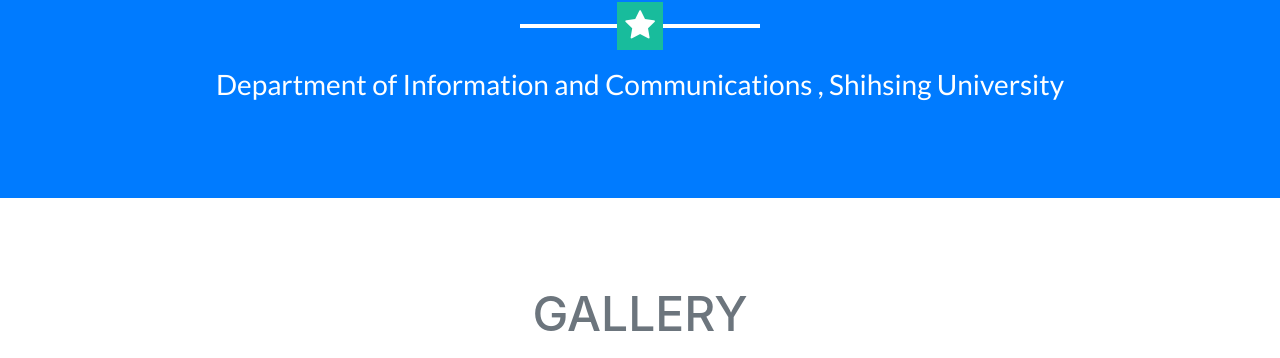
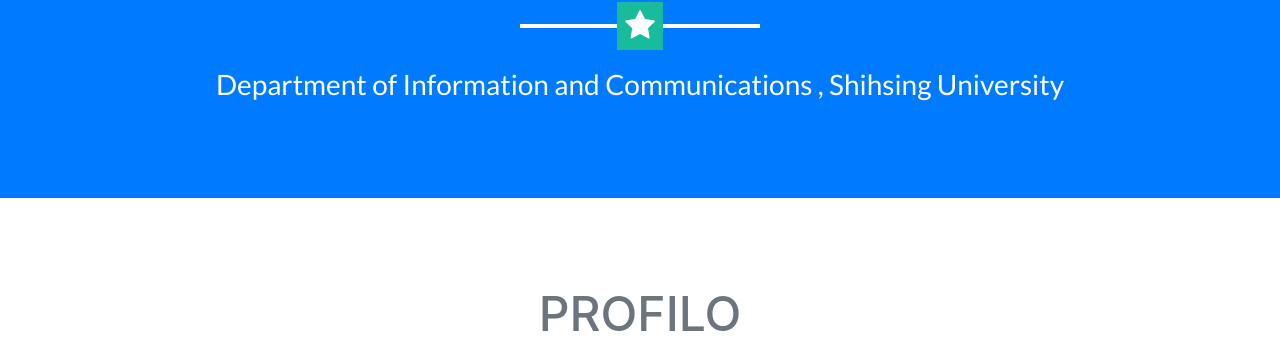
Before and after one commit to peiyinghsu/peiyinghsu.github.io, a website with bundled scripts: page index.html in a window 1280 px wide. Shown: the part 586-944 px from the top of the page. Built offline with nearby package versions, Linux system fonts and the light colour scheme.

Commit message:
Add files via upload

```diff
--- a/index.html
+++ b/index.html
@@ -95,7 +95,7 @@
     <!-- Portfolio Grid Section -->
     <section class="gallery" id="gallery">
       <div class="container">
-        <h2 class="text-center text-uppercase text-secondary mb-0">Gallery</h2>
+        <h2 class="text-center text-uppercase text-secondary mb-0">Profilo</h2>
         <hr class="star-dark mb-5">
         <div class="row">
           <div class="col-md-6 col-lg-4">
```
